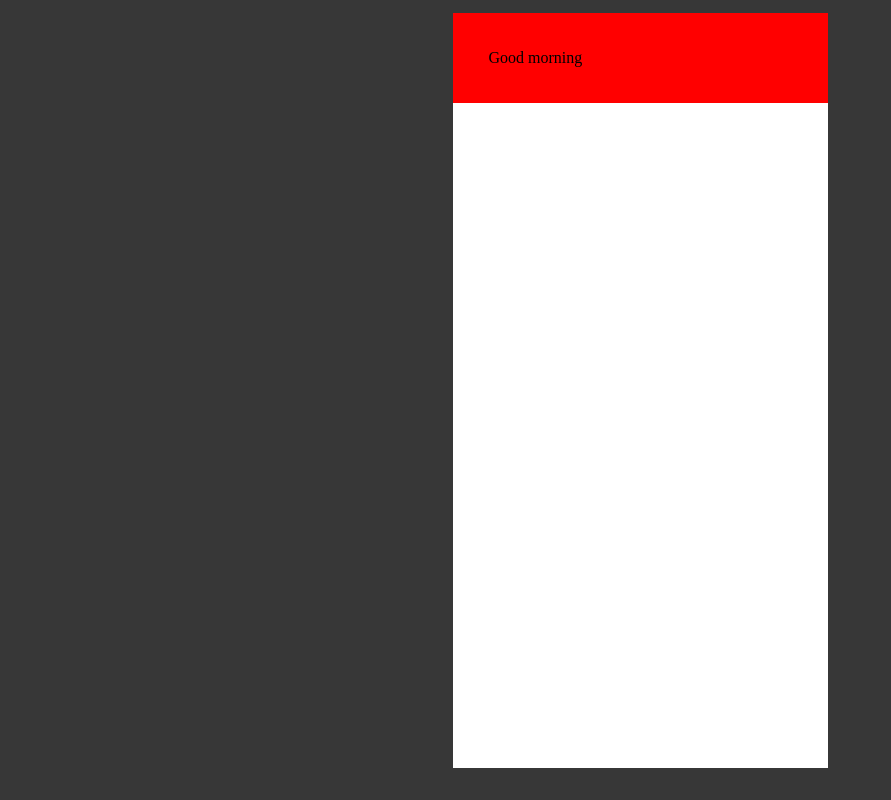
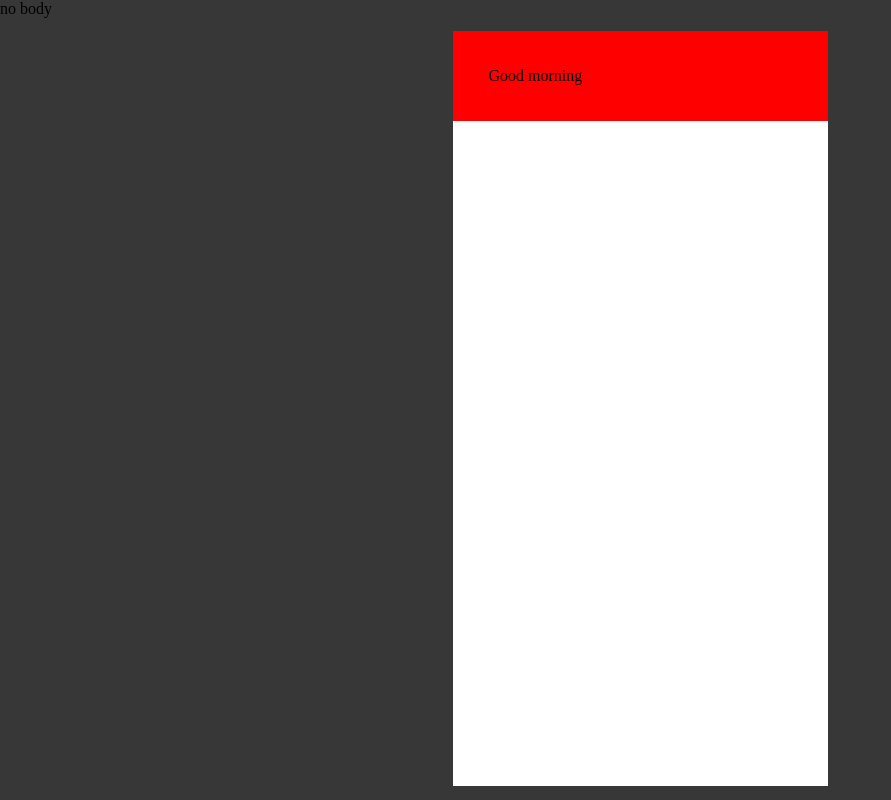
Before and after one commit to karoparysz/fischkapp, a plain HTML site: page index.html in a window 1280 px wide. Shown: the whole page, without its empty margins (0-891 px from the left). Drawn offline with Linux system fonts and the light colour scheme.

Commit message:
Update index.html

```diff
--- a/index.html
+++ b/index.html
@@ -7,6 +7,7 @@
 </head>
 <body>
 
+    no body
 <div id="app">
     <header id="app-header"></header>
     <ul id="card-list"></ul>
```
